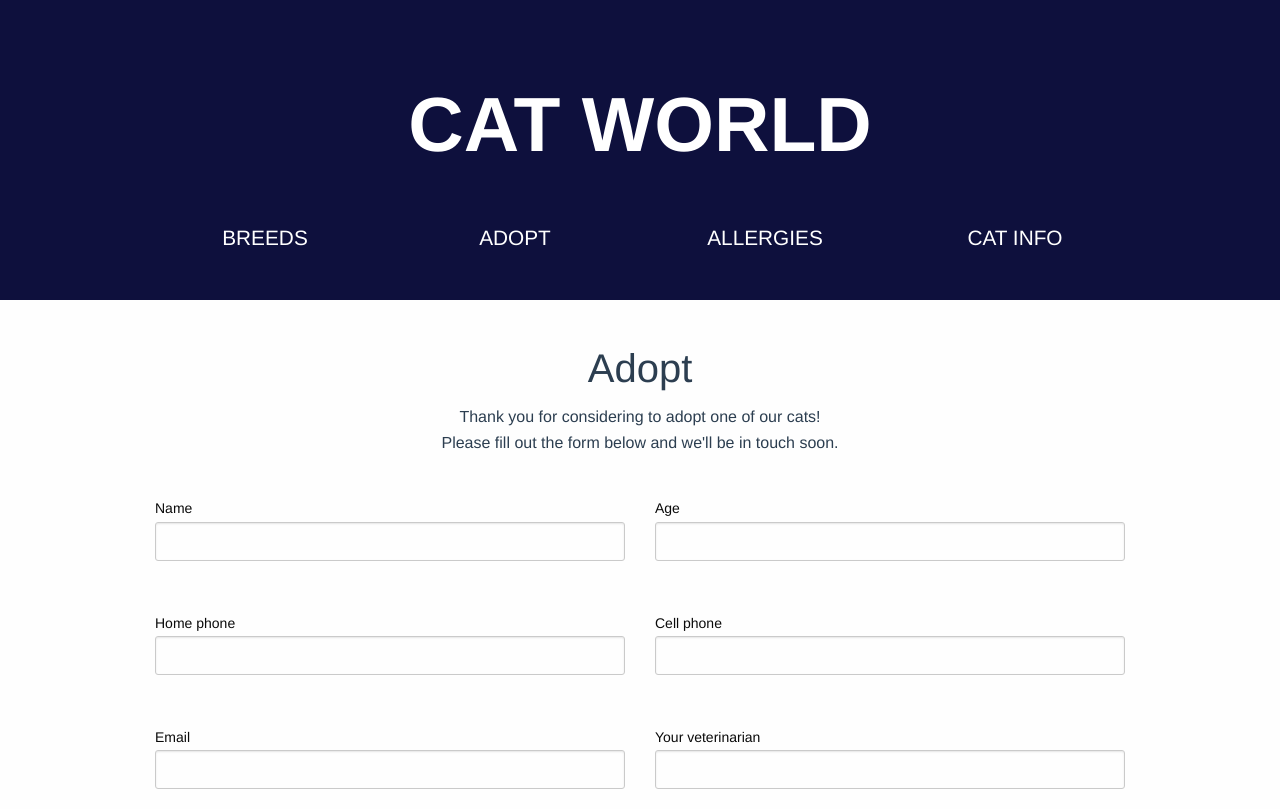
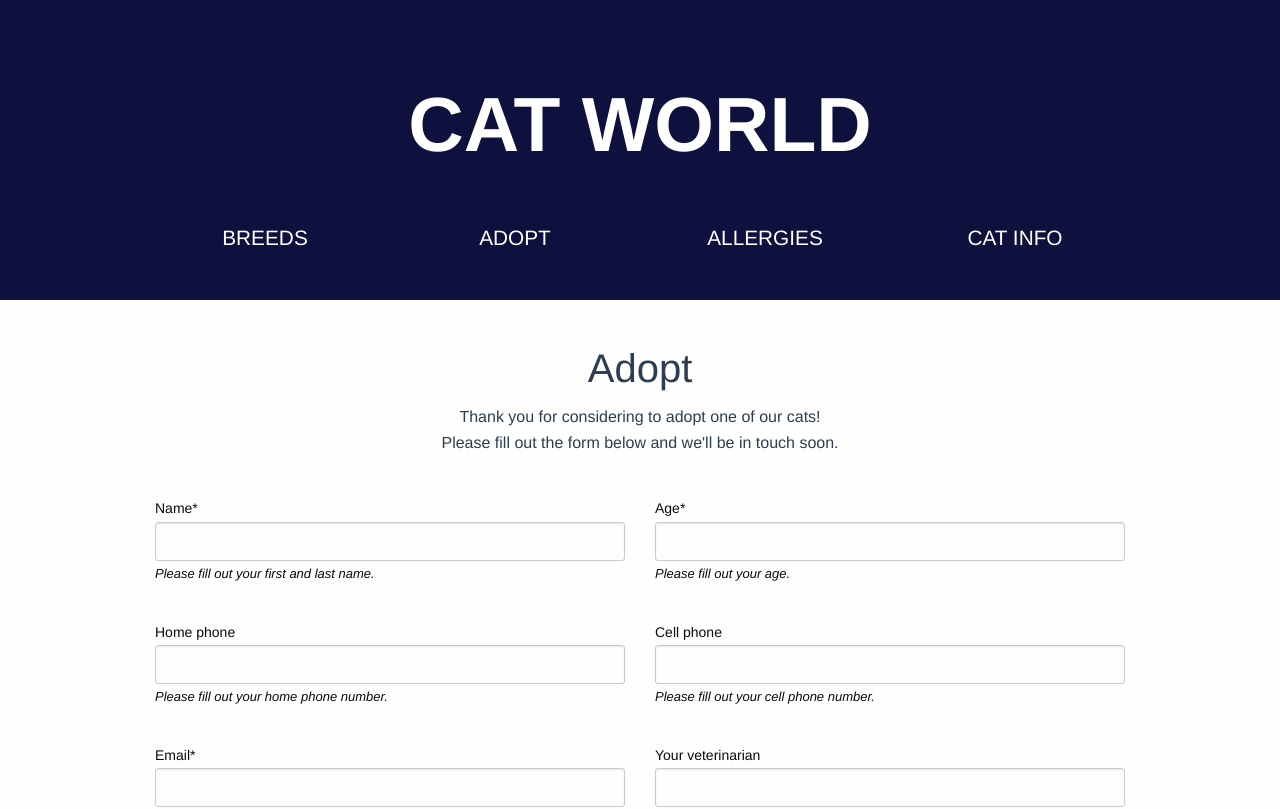
Before and after one commit to somenode/bad-ux, a Vue app: page /adopt-a-cat in a window 1280 px wide. Shown: the top 809 px of the page. Built offline with nearby package versions, Linux system fonts and the light colour scheme.

Commit message:
field required indicator added on name, age, and email

```diff
--- a/src/views/Adopt.vue
+++ b/src/views/Adopt.vue
@@ -21,15 +21,19 @@
       <div class="grid-x grid-padding-x">
         <div class="medium-6 cell">
           <label for="name" class="text-left middle">
-            Name
+            Name*
             <input id="name" v-model="name" type="text" name="name" />
+            <span class="help-text"
+              >Please fill out your first and last name.</span
+            >
           </label>
         </div>
 
         <div class="medium-6 cell">
           <label for="age" class="text-left middle">
-            Age
+            Age*
             <input id="age" v-model="age" type="number" name="age" min="0" />
+            <span class="help-text">Please fill out your age.</span>
           </label>
         </div>
 
@@ -37,6 +41,9 @@
           <label for="tel" class="text-left middle">
             Home phone
             <input id="tel" v-model="tel" type="number" name="tel" min="0" />
+            <span class="help-text"
+              >Please fill out your home phone number.</span
+            >
           </label>
         </div>
 
@@ -44,13 +51,17 @@
           <label for="ctel" class="text-left middle">
             Cell phone
             <input id="ctel" v-model="ctel" type="number" name="ctel" min="0" />
+            <span class="help-text"
+              >Please fill out your cell phone number.</span
+            >
           </label>
         </div>
 
         <div class="medium-6 cell">
           <label for="email" class="text-left middle">
-            Email
+            Email*
             <input id="email" v-model="email" type="email" name="email" />
+            <span class="help-text">Please fill out your email.</span>
           </label>
         </div>
 
@@ -141,10 +152,9 @@
             </fieldset>
 
             <div class="medium-6 cell">
-              <label for="adopt" class="text-left"
-                >Is everyone in agreement with the decision to adopt a
-                cat?</label
-              >
+              <label for="adopt" class="text-left">
+                Is everyone in agreement with the decision to adopt a cat?
+              </label>
               <select id="adopt" v-model="selected" name="adopt">
                 <option id="adoptyes">Yes</option>
                 <option id="adoptno">No</option>
@@ -247,4 +257,7 @@ export default {
 li {
   list-style-type: none;
 }
+input {
+  margin-bottom: 0;
+}
 </style>
```
